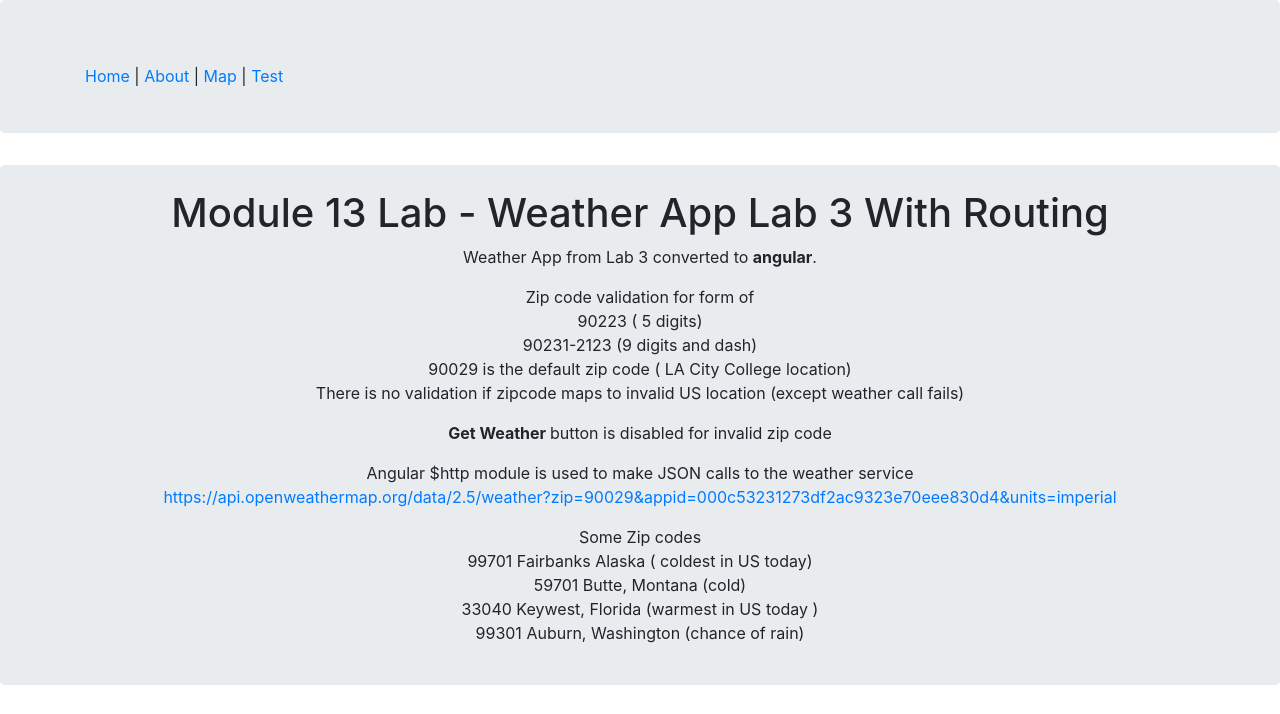
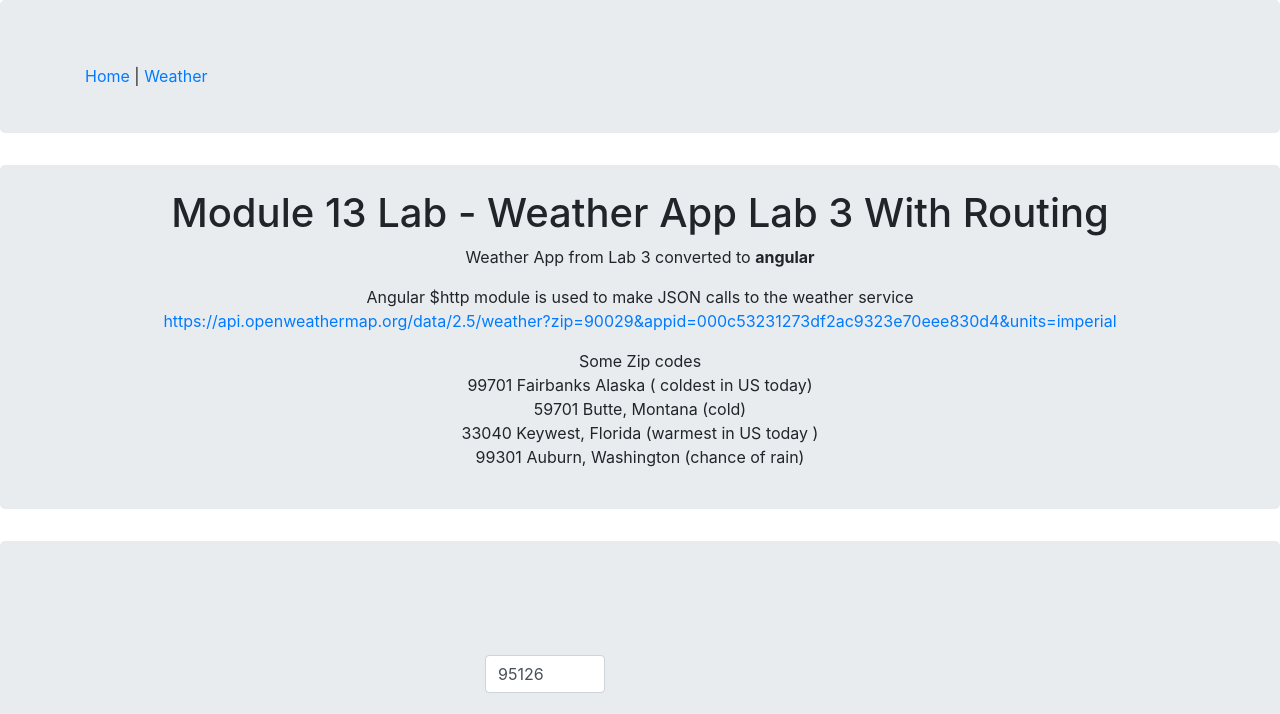
Before and after one commit to githubmutt/cs157module13_weather_angular, a website: page public/index.html in a window 1280 px wide. Shown: the top 714 px of the page. Drawn offline with nearby package versions, Linux system fonts and the light colour scheme; some packages are replaced by stand-ins of ours.

Commit message:
Update index.html

```diff
--- a/public/index.html
+++ b/public/index.html
@@ -15,14 +15,16 @@
 
   <div class="jumbotron">
     <div class="container" style="height:5px">
-      <a href="#!/">Home</a> | <a href="#!/about">About</a> | <a href="#!/map">Map</a> | <a href="#!/test">Test</a>
+      <a href="#!/">Home</a> | <a href="#!/about">Weather</a>
+      <!-- | <a href="#!/map">Map</a> | <a href="#!/test">Test</a>.  -->
     </div>
   </div>
 
   </div>
   <div class="jumbotron text-center py-4">
     <h1>Module 13 Lab - Weather App Lab {{ 3 }} With Routing</h1>
-    <p>Weather App from Lab 3 converted to <strong>angular</strong>.
+    <p>Weather App from Lab 3 converted to <strong>angular</strong>
+ <!--
     <p> Zip code validation for form of <br>
       90223 ( 5 digits)<br>
       90231-2123 (9 digits and dash) <br>
@@ -30,7 +32,7 @@
 
       There is no validation if zipcode maps to invalid US location (except weather call fails)<br>
     <p> <strong>Get Weather </strong> button is disabled for invalid zip code <br>
-
+-->
 
     <p> Angular $http module is used to make JSON calls to the weather service <br>
       <a
```
